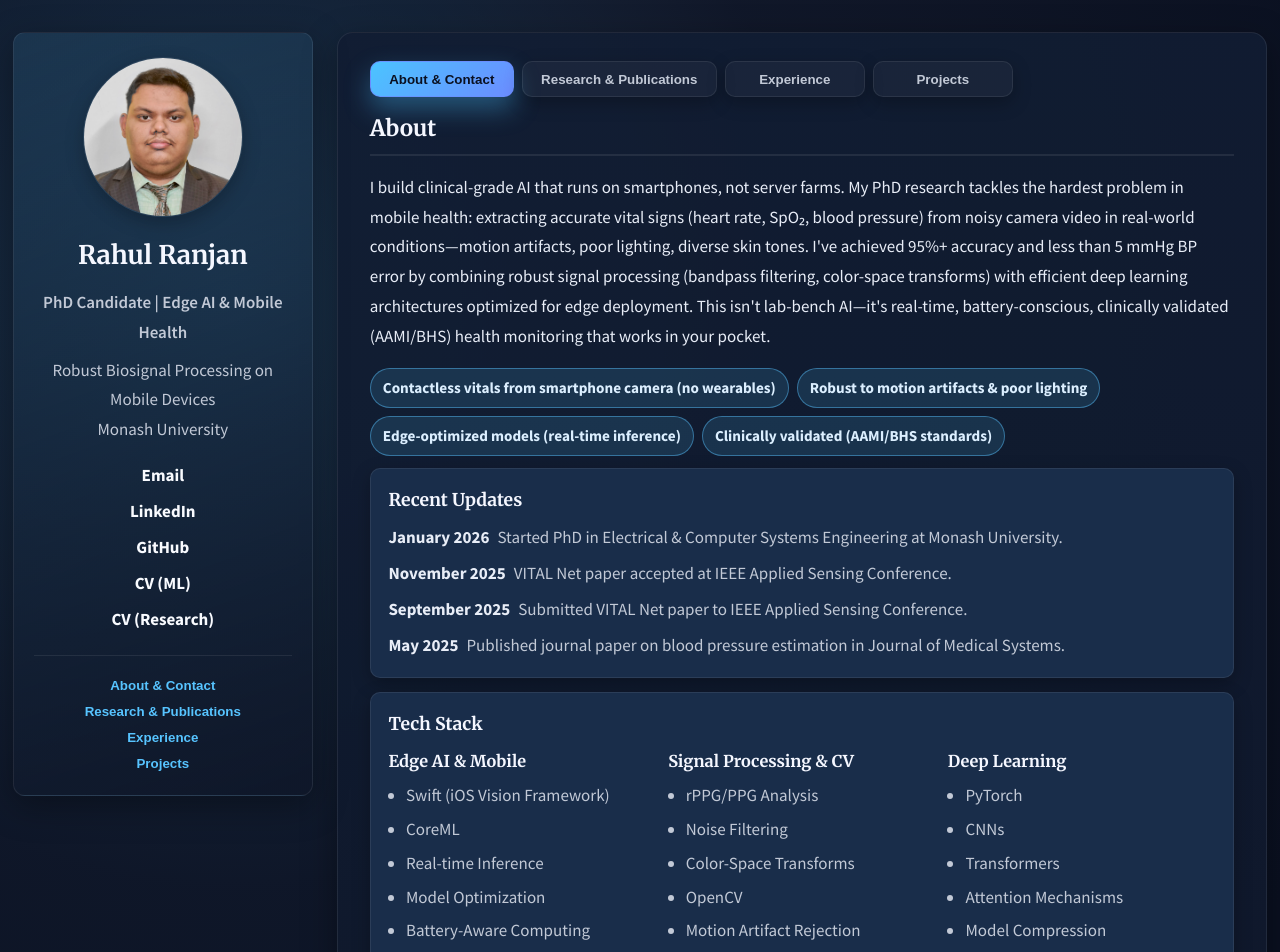
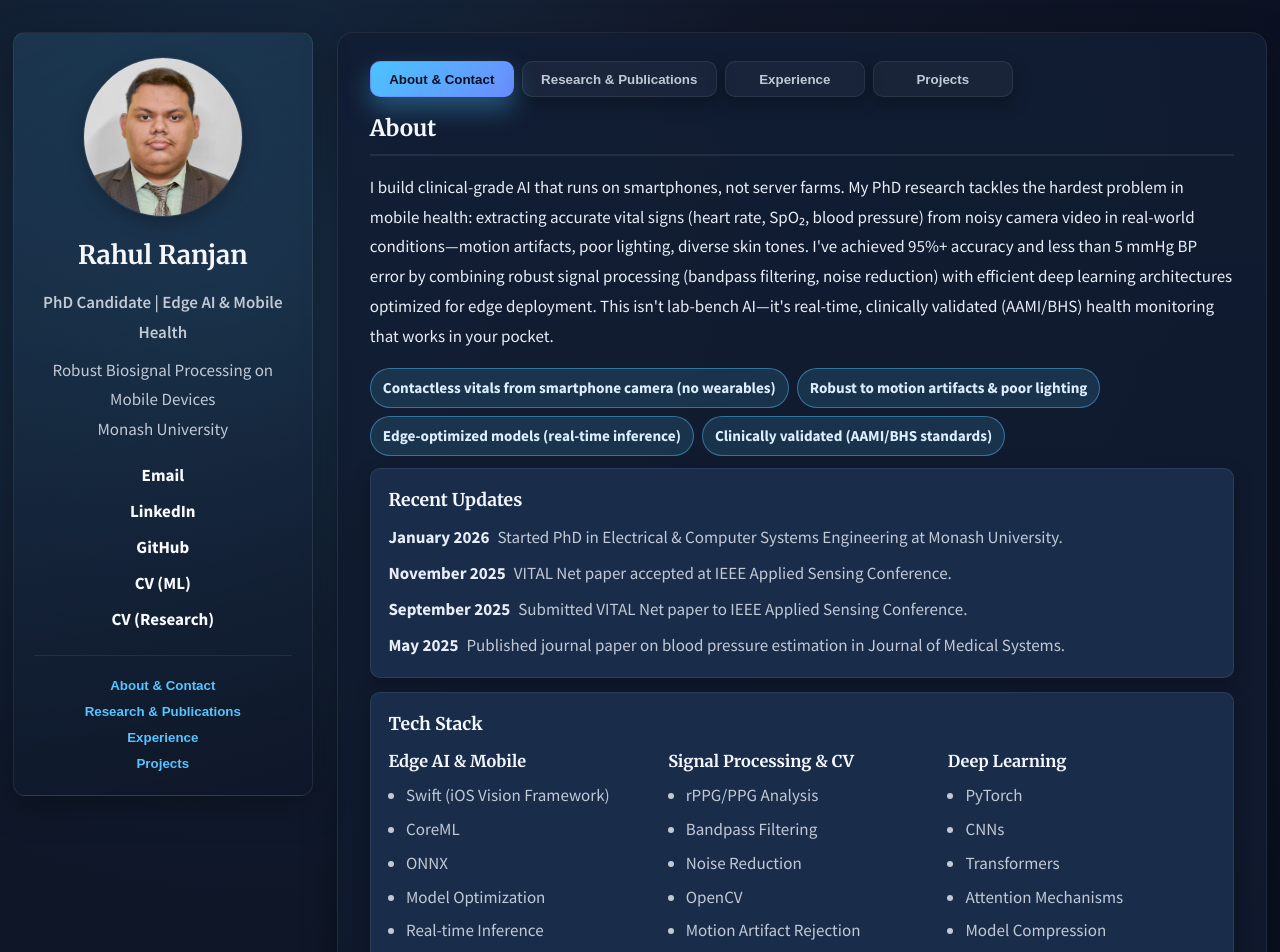
Before and after one commit to rahul201722/rahul201722.github.io, a React (Vite) app: page / in a window 1280 px wide. Shown: the top 952 px of the page. Built offline with nearby package versions, Linux system fonts and the light colour scheme.

Commit message:
Update tech stack to reflect actual skills: add ONNX, remove unfamiliar terms

```diff
--- a/src/content.js
+++ b/src/content.js
@@ -22,7 +22,7 @@ const content = {
   ],
   about: {
     blurb:
-      'I build clinical-grade AI that runs on smartphones, not server farms. My PhD research tackles the hardest problem in mobile health: extracting accurate vital signs (heart rate, SpO₂, blood pressure) from noisy camera video in real-world conditions—motion artifacts, poor lighting, diverse skin tones. I\'ve achieved 95%+ accuracy and less than 5 mmHg BP error by combining robust signal processing (bandpass filtering, color-space transforms) with efficient deep learning architectures optimized for edge deployment. This isn\'t lab-bench AI—it\'s real-time, battery-conscious, clinically validated (AAMI/BHS) health monitoring that works in your pocket.',
+      'I build clinical-grade AI that runs on smartphones, not server farms. My PhD research tackles the hardest problem in mobile health: extracting accurate vital signs (heart rate, SpO₂, blood pressure) from noisy camera video in real-world conditions—motion artifacts, poor lighting, diverse skin tones. I\'ve achieved 95%+ accuracy and less than 5 mmHg BP error by combining robust signal processing (bandpass filtering, noise reduction) with efficient deep learning architectures optimized for edge deployment. This isn\'t lab-bench AI—it\'s real-time, clinically validated (AAMI/BHS) health monitoring that works in your pocket.',
     highlights: [
       'Contactless vitals from smartphone camera (no wearables)',
       'Robust to motion artifacts & poor lighting',
@@ -38,11 +38,11 @@ const content = {
     techStack: [
       {
         title: 'Edge AI & Mobile',
-        items: ['Swift (iOS Vision Framework)', 'CoreML', 'Real-time Inference', 'Model Optimization', 'Battery-Aware Computing'],
+        items: ['Swift (iOS Vision Framework)', 'CoreML', 'ONNX', 'Model Optimization', 'Real-time Inference'],
       },
       {
         title: 'Signal Processing & CV',
-        items: ['rPPG/PPG Analysis', 'Noise Filtering', 'Color-Space Transforms', 'OpenCV', 'Motion Artifact Rejection'],
+        items: ['rPPG/PPG Analysis', 'Bandpass Filtering', 'Noise Reduction', 'OpenCV', 'Motion Artifact Rejection'],
       },
       {
         title: 'Deep Learning',
```
